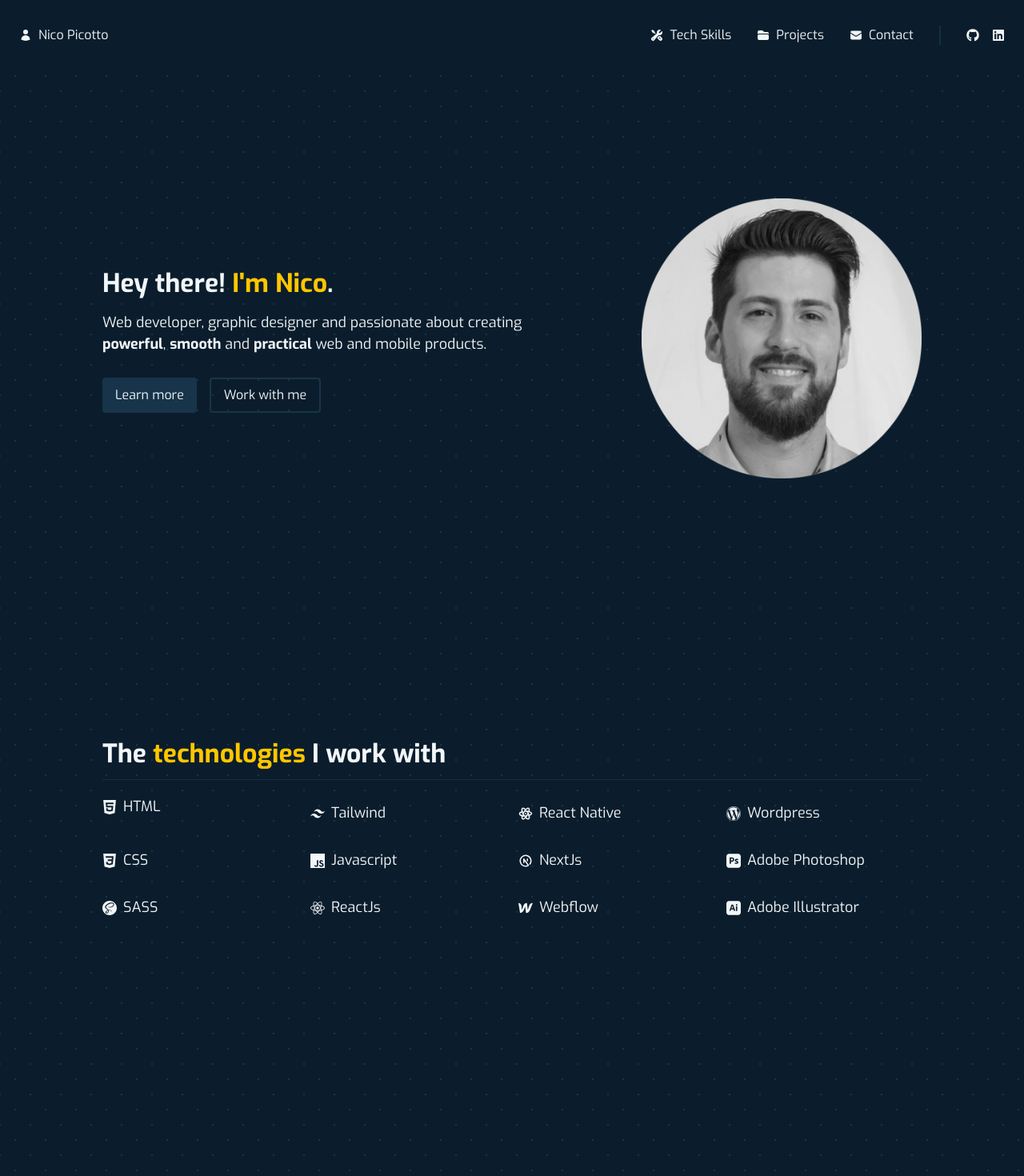
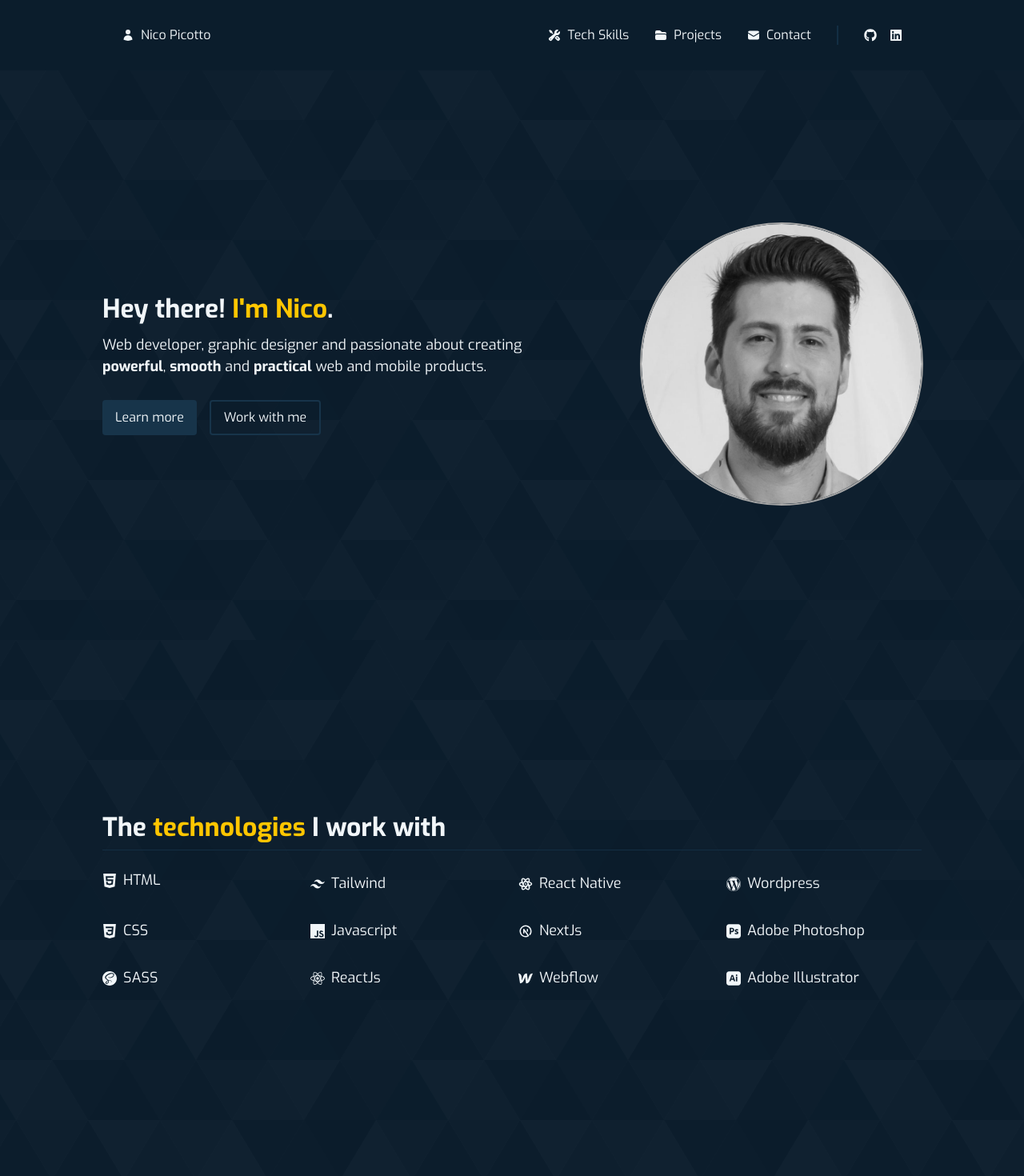
Before and after one commit to NicoPicotto/portfolio-2024, a Next.js app: page / in a window 1280 px wide. Shown: the top 1470 px of the page at 80% size. Built offline with nearby package versions, Linux system fonts and the light colour scheme; no server answers; the database is empty.

Commit message:
responsive

```diff
--- a/src/app/Components/Buttons/ButtonLink.js
+++ b/src/app/Components/Buttons/ButtonLink.js
@@ -9,7 +9,7 @@ const ButtonLink = ({ children, targetId }) => {
 	return (
 		<button
 			onClick={scrollToTarget}
-			className='flex items-center text-brand-3 hover:underline'
+			className='flex items-center text-brand-3 hover:underline text-nowrap'
 		>
 			{children}
 		</button>
--- a/src/app/Components/Contact/Contact.js
+++ b/src/app/Components/Contact/Contact.js
@@ -37,11 +37,11 @@ const Contact = () => {
 	return (
 		<section id='contact' className='pb-20 mb-20'>
 			<div className='flex-1 divide-y divide-[var(--brand-2)] space-y-2'>
-				<h1>
+				<h1 className="leading-tight">
 					Get in <span className='text-[var(--accent-1)]'>touch</span>.
 				</h1>
 				<form onSubmit={sendEmail} className='flex flex-col pt-3 w-full'>
-					<div className='flex w-full gap-4'>
+					<div className='flex flex-col md:flex-row w-full gap-4'>
 						<div className='w-full flex flex-col'>
 							<label required>Name</label>
 							<input
--- a/src/app/Components/Hero/Hero.js
+++ b/src/app/Components/Hero/Hero.js
@@ -6,7 +6,7 @@ const Hero = () => {
 	return (
 		<section className='justify-between' id='hero'>
 			<div className='flex-1 max-w-xl'>
-				<h1 className='mb-3'>
+				<h1 className='mb-3 leading-tight'>
 					Hey there!{' '}
 					<span className='text-[var(--accent-1)]'>I&apos;m Nico</span>.
 				</h1>
@@ -22,16 +22,14 @@ const Hero = () => {
 				</div>
 			</div>
 
-			<div>
 			<Image
 				src='/img/profile.png'
-					alt='Descripción de la imagen'
+				alt='Profile Portrait'
 				width='350'
 				height='350'
 				priority
-					className='relative grayscale hover:grayscale-0 transition-all'
+				className='hidden md:block grayscale hover:grayscale-0 transition-all outline outline-2 outline-[var(--accent-2)] hover:outline-offset-8 rounded-full'
 			/>
-			</div>
 		</section>
 	);
 };
--- a/src/app/Components/Navbar/Navbar.js
+++ b/src/app/Components/Navbar/Navbar.js
@@ -1,11 +1,21 @@
-import React from 'react';
+'use client';
+import React, { useState } from 'react';
 import ButtonLink from '../Buttons/ButtonLink';
 import { FaGithub, FaLinkedin } from 'react-icons/fa';
 
 const Navbar = () => {
+	const [isOpen, setIsOpen] = useState(false);
+
 	return (
-		<header className='flex justify-center sticky top-0 bg-[var(--background)] z-10'>
-			<div className='max-w-screen-xl flex justify-between w-full py-8 px-6'>
+		<header
+			className={`${
+				isOpen
+					? 'bg-[var(--brand-2)] relative'
+					: 'bg-[var(--background)] relative'
+			} flex justify-center sticky top-0 z-10`}
+		>
+			<div className='flex flex-col max-w-screen-lg md:flex-row justify-between w-full md:py-8 md:px-auto py-6 px-6'>
+				<div className='flex justify-between md:w-fit w-full'>
 					<ButtonLink targetId='hero'>
 						{' '}
 						<svg
@@ -22,7 +32,36 @@ const Navbar = () => {
 						</svg>
 						Nico Picotto
 					</ButtonLink>
-				<div className='flex space-x-8 items-center'>
+					<div className='flex md:hidden'>
+						<button
+							onClick={() => setIsOpen(!isOpen)}
+							className='md:hidden'
+							aria-expanded={isOpen}
+						>
+							<svg className='w-6 h-6' viewBox='0 0 20 20' fill='currentColor'>
+								{isOpen ? (
+									<path
+										fillRule='evenodd'
+										d='M4.293 4.293a1 1 0 011.414 0L10 8.586l4.293-4.293a1 1 0 111.414 1.414L11.414 10l4.293 4.293a1 1 0 01-1.414 1.414L10 11.414l-4.293 4.293a1 1 0 01-1.414-1.414L8.586 10 4.293 5.707a1 1 0 010-1.414z'
+										clipRule='evenodd'
+									/>
+								) : (
+									<path
+										fillRule='evenodd'
+										d='M4 5h16v2H4V5zm0 6h16v2H4v-2zm0 6h16v2H4v-2z'
+										clipRule='evenodd'
+									/>
+								)}
+							</svg>
+						</button>
+					</div>
+				</div>
+
+				<div
+					className={`${
+						isOpen ? 'flex' : 'hidden'
+					}  md:static absolute top-full left-0 right-0 md:bg-transparent bg-[var(--brand-2)] px-6 md:pb-0 pb-6 flex-col md:flex md:flex-row md:items-center md:justify-end md:w-full md:space-x-8 md:space-y-0 space-y-5 md:p-0 z-20`}
+				>
 					<ButtonLink targetId='skills'>
 						<svg
 							xmlns='http://www.w3.org/2000/svg'
@@ -68,7 +107,7 @@ const Navbar = () => {
 						</svg>
 						Contact
 					</ButtonLink>
-					<div className='h-full border border-[var(--brand-2)]'></div>
+					<div className='h-full border border-[var(--brand-1)] md:border-[var(--brand-2)]'></div>
 					<div className='flex gap-4'>
 						<a href='https://github.com/NicoPicotto' target='_blank'>
 							<FaGithub />
--- a/src/app/Components/Projects/Card.js
+++ b/src/app/Components/Projects/Card.js
@@ -9,7 +9,6 @@ const Card = ({ project }) => {
 			key={project.name}
 			className='flex flex-col border-2 border-[var(--brand-1)] rounded-lg overflow-hidden'
 		>
-			{!project && <h1>NADA</h1>}
 			<div>
 				<Image
 					src={project.img}
@@ -23,21 +22,31 @@ const Card = ({ project }) => {
 				<h2>{project.name}</h2>
 				<p className='text-[var(--brand-3)]'>{project.content}</p>
 			</div>
+			<div className='flex items-center mb-3 px-4 space-x-4'>
+				{project.stack?.map((item) => (
+					<span
+						key={item.index}
+						className='bg-[var(--brand-1)] p-1 text-xs py-1 px-2 rounded'
+					>
+						{item}
+					</span>
+				))}
+			</div>
 			<div className='flex border-t-2 border-t-[var(--brand-2)]'>
 				<ButtonGhost
-					className='flex items-center gap-2 w-full justify-center rounded-none text-[var(--brand-3)]'
+					className='flex items-center gap-2 w-full justify-center rounded-none text-[var(--brand-3)] text-sm md:text-md'
+					href={project.liveLink}
+				>
+					<BiDesktop color='var(--accent-1)' />
+					Live/Demo Version
+				</ButtonGhost>
+				<div className='h-full border border-[var(--brand-2)]'></div>
+				<ButtonGhost
+					className='flex items-center gap-2 w-full justify-center rounded-none text-[var(--brand-3)] text-sm md:text-md'
 					href={project.githubLink}
 				>
 					<FaGithub color='var(--accent-1)' />
 					Code on Github
-				</ButtonGhost>
-				<div className='h-full border border-[var(--brand-2)]'></div>
-				<ButtonGhost
-					className='flex items-center gap-2 w-full justify-center rounded-none text-[var(--brand-3)]'
-					href={project.liveLink}
-				>
-					<BiDesktop color='var(--accent-1)' />
-					Live/Demo Version
 				</ButtonGhost>
 			</div>
 		</div>
--- a/src/app/Components/Projects/Projects.js
+++ b/src/app/Components/Projects/Projects.js
@@ -8,32 +8,11 @@ const Projects = () => {
 	return (
 		<section id='projects'>
 			<div className='flex-1 divide-y divide-[var(--brand-2)] space-y-2'>
-				<h1>
+				<h1 className="leading-tight">
 					Take a look at my latest{' '}
 					<span className='text-[var(--accent-1)]'>work</span>.
 				</h1>
-				{/* {!projects && (
-					<div role='status' className='w-full flex justify-center'>
-						<svg
-							aria-hidden='true'
-							className='w-8 h-8 text-gray-200 animate-spin dark:text-gray-600 fill-blue-600'
-							viewBox='0 0 100 101'
-							fill='none'
-							xmlns='http://www.w3.org/2000/svg'
-						>
-							<path
-								d='M100 50.5908C100 78.2051 77.6142 100.591 50 100.591C22.3858 100.591 0 78.2051 0 50.5908C0 22.9766 22.3858 0.59082 50 0.59082C77.6142 0.59082 100 22.9766 100 50.5908ZM9.08144 50.5908C9.08144 73.1895 27.4013 91.5094 50 91.5094C72.5987 91.5094 90.9186 73.1895 90.9186 50.5908C90.9186 27.9921 72.5987 9.67226 50 9.67226C27.4013 9.67226 9.08144 27.9921 9.08144 50.5908Z'
-								fill='currentColor'
-							/>
-							<path
-								d='M93.9676 39.0409C96.393 38.4038 97.8624 35.9116 97.0079 33.5539C95.2932 28.8227 92.871 24.3692 89.8167 20.348C85.8452 15.1192 80.8826 10.7238 75.2124 7.41289C69.5422 4.10194 63.2754 1.94025 56.7698 1.05124C51.7666 0.367541 46.6976 0.446843 41.7345 1.27873C39.2613 1.69328 37.813 4.19778 38.4501 6.62326C39.0873 9.04874 41.5694 10.4717 44.0505 10.1071C47.8511 9.54855 51.7191 9.52689 55.5402 10.0491C60.8642 10.7766 65.9928 12.5457 70.6331 15.2552C75.2735 17.9648 79.3347 21.5619 82.5849 25.841C84.9175 28.9121 86.7997 32.2913 88.1811 35.8758C89.083 38.2158 91.5421 39.6781 93.9676 39.0409Z'
-								fill='currentFill'
-							/>
-						</svg>
-						<span className='sr-only'>Loading...</span>
-					</div>
-				)} */}
-				<div className='pt-3 grid grid-cols-2 gap-3'>
+				<div className='pt-3 grid grid-co1 md:grid-cols-2 gap-3'>
 					{projects &&
 						Object.keys(projects).map((key) => {
 							const project = projects[key];
--- a/src/app/Components/TechSkills/TechSkills.js
+++ b/src/app/Components/TechSkills/TechSkills.js
@@ -14,14 +14,14 @@ import { BsWordpress } from 'react-icons/bs';
 
 const TechSkills = () => {
 	return (
-		<section id="skills">
+		<section id='skills'>
 			<div className='flex-1 divide-y divide-[var(--brand-2)] space-y-2'>
-				<h1>
+				<h1 className='leading-tight'>
 					The <span className='text-[var(--accent-1)]'>technologies</span> I
 					work with
 				</h1>
-				<ul className='grid grid-cols-4 gap-4 list-none space-y-4 pt-3'>
-					<li>
+				<ul className='grid grid-cols-2 md:grid-cols-4 gap-4 list-none md:space-y-4 space-y-2 pt-3'>
+					<li className="mt-2">
 						<SiHtml5 className='mr-2' /> HTML
 					</li>
 					<li>
--- a/src/app/api/send/route.js
+++ b/src/app/api/send/route.js
@@ -2,7 +2,7 @@ import { NextResponse } from 'next/server';
 import { Resend } from 'resend';
 import { EmailTemplate } from '@/app/Components/EmailTemplate/EmailTemplate';
 
-const resend = new Resend('re_F9HpHcZt_A9APPeUWthem6TFfZ5y2nrD4');
+const resend = new Resend(process.env.RESEND_API_KEY);
 
 export async function POST(request) {
 	try {
--- a/src/app/globals.css
+++ b/src/app/globals.css
@@ -15,15 +15,9 @@
 
 body {
 	color: var(--neutral);
-	background-color: #122738;
-	opacity: 1;
-	background-image: radial-gradient(
-			#17344a 0.9500000000000001px,
-			transparent 0.9500000000000001px
-		),
-		radial-gradient(#17344a 0.9500000000000001px, #0b1d2c 0.9500000000000001px);
-	background-size: 38px 38px;
-	background-position: 0 0, 19px 19px;
+	background-image: url('/img/bg.svg');
+	background-attachment: fixed;
+	background-size: cover;
 }
 
 h1 {
@@ -67,7 +61,7 @@ section {
 	margin-right: auto;
 	max-width: 1024px;
 	align-items: center;
-	padding-block: 10em;
+	padding-block: 12em;
 }
 
 input,
```
Also changed, not shown: public/img/bg.svg (added), 1 other file (tests, documents, lock files or other folders). Lines whose indentation alone changed are shown as unchanged.
